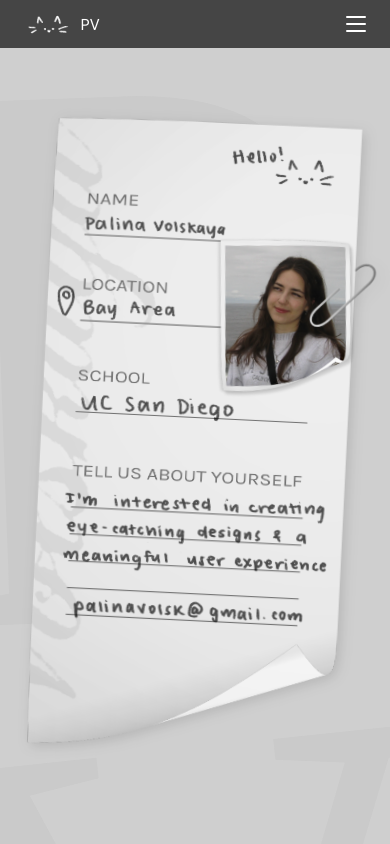
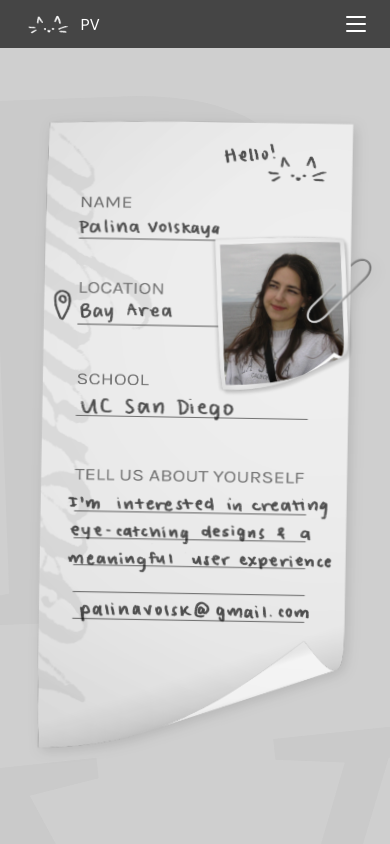
Before and after one commit to pa1kina/Portfolio, a React (Vite) app: page / in a window 390 px wide. Shown: the top 844 px of the page. Built offline with nearby package versions, Linux system fonts and the light colour scheme; a web font is replaced by a local one.

Commit message:
responsiveness fixes

```diff
--- a/src/Components/Landing/Landing.scss
+++ b/src/Components/Landing/Landing.scss
@@ -37,7 +37,7 @@
 .landing-img-mobile {
   height: 50rem;
   left: 50%; // Center horizontally
-  transform: translate(-50%, 0) rotate(2.83deg); // Center and rotate
+  transform: translate(-50%, 0) rotate(1deg); // Center and rotate
   filter: drop-shadow(3px 3px 0.4rem rgba(0, 0, 0, 0.13));
   z-index: 3;
   position: absolute;
--- a/src/Components/Navbar/Navbar.scss
+++ b/src/Components/Navbar/Navbar.scss
@@ -7,7 +7,7 @@
   display: flex;
   align-items: center;
   justify-content: space-between;
-  z-index: 100;
+  z-index: 140;
   position: fixed;
   font-size: 1.1rem;
   transition: 0.3s;
```
